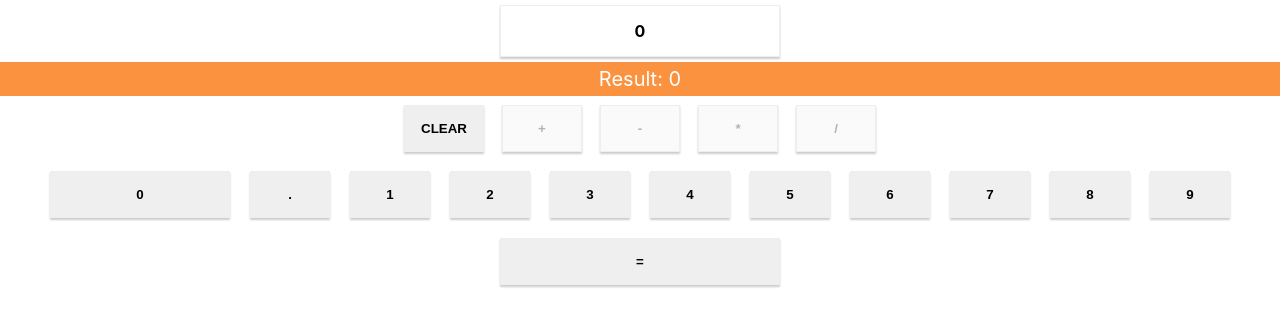
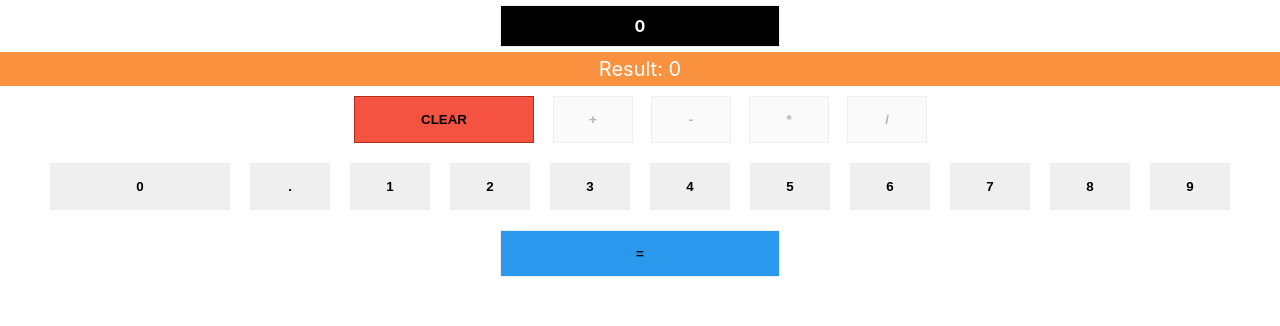
Before and after one commit to DiegoGorgazzi/javascript-calculator, a React (Create React App) app: page / in a window 1280 px wide. Shown: the top 326 px of the page. Built offline with nearby package versions, Linux system fonts and the light colour scheme.

Commit message:
Remove box shadow, console.logs

```diff
--- a/src/components/CalculatorControl/CalculatorControl.css
+++ b/src/components/CalculatorControl/CalculatorControl.css
@@ -4,7 +4,6 @@
     box-sizing: border-box;
     margin: 9px;
     border: 1px solid #eee;
-    box-shadow: 0 2px 2px #ccc;
     font-weight: bold;
     text-align: center;
     cursor: pointer;
@@ -25,9 +24,22 @@
   box-sizing: border-box;
   margin: 10px;
   border: 1px solid #eee;
-  box-shadow: 0 2px 2px #ccc;
+  font-weight: 900;
+  text-align: center;
+  cursor: pointer;
+  background-color: #2a99ed;
+  display: inline-block;
+}
+
+#clear {
+  width: 180px;
+  padding: 15px;
+  box-sizing: border-box;
+  margin: 10px;
+  border: 1px solid #ad2d1f;
   font-weight: bold;
   text-align: center;
   cursor: pointer;
+  background-color: #f45342;
   display: inline-block;
 }
--- a/src/components/CalculatorNumbers/CalculatorNumbers.css
+++ b/src/components/CalculatorNumbers/CalculatorNumbers.css
@@ -4,7 +4,6 @@
     box-sizing: border-box;
     margin: 10px;
     border: 1px solid #eee;
-    box-shadow: 0 2px 2px #ccc;
     font-weight: bold;
     text-align: center;
     cursor: pointer;
@@ -25,7 +24,6 @@
     box-sizing: border-box;
     margin: 10px;
     border: 1px solid #eee;
-    box-shadow: 0 2px 2px #ccc;
     font-weight: bold;
     text-align: center;
     cursor: pointer;
--- a/src/containers/Calculator/Calculator.css
+++ b/src/containers/Calculator/Calculator.css
@@ -1,12 +1,13 @@
 #display {
     width: 280px;
-    padding: 15px;
+    padding: 10px;
     box-sizing: border-box;
     margin: 5px;
     border: 1px solid #eee;
-    box-shadow: 0 2px 2px #ccc;
     font-weight: bold;
     text-align: center;
+    background-color: black;
+    color: white;
     cursor: pointer;
     display: inline-block;
 }
--- a/src/containers/Calculator/Calculator.js
+++ b/src/containers/Calculator/Calculator.js
@@ -86,7 +86,6 @@ class Calculator extends Component {
   equalHandler = () => {
     let numberfy = this.state.currentInput;
     let equal = eval(numberfy);
-    console.log(equal, "equal");
     this.setState({
       //set currentInput to equal so user can use any operator on the stored result
       currentInput: equal,
@@ -116,7 +115,6 @@ class Calculator extends Component {
     else if(inputLength > 1
       && userInput[inputLength-1]=== "0"
           && operators.includes(userInput[inputLength-2])){
-      console.log("else if");
       this.setState({
         operatorDisabled: false ,
         zeroDisabled: true ,
```
